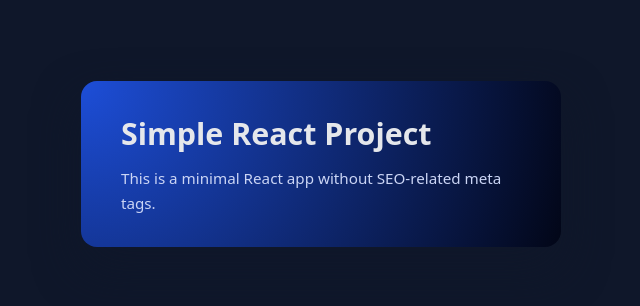
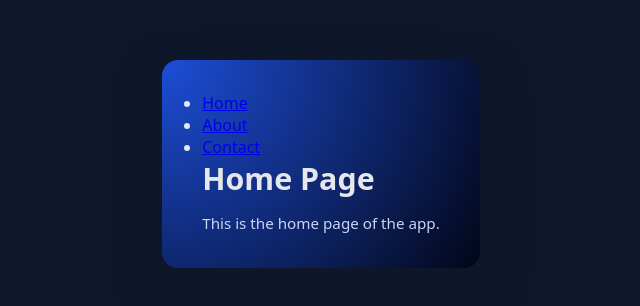
Before and after one commit to Jinesh112/SEO_TEST, a React (Vite) app: page / in a window 1280 px wide. Shown: the part 236-542 px from the top of the page, without its empty margins (319-959 px from the left). Built offline with nearby package versions, Linux system fonts and the light colour scheme.

Commit message:
commit message

```diff
--- a/package.json
+++ b/package.json
@@ -9,7 +9,8 @@
   },
   "dependencies": {
     "react": "^18.3.1",
-    "react-dom": "^18.3.1"
+    "react-dom": "^18.3.1",
+    "react-router-dom": "^7.0.2"
   },
   "devDependencies": {
     "@vitejs/plugin-react-swc": "^3.7.0",
--- a/src/App.jsx
+++ b/src/App.jsx
@@ -1,10 +1,33 @@
 import React from "react";
+import { Link, Routes, Route } from "react-router-dom";
+import Home from "./pages/Home.jsx";
+import About from "./pages/About.jsx";
+import Contact from "./pages/Contact.jsx";
 
 function App() {
   return (
     <div className="app">
-      <h1>Simple React Project</h1>
-      <p>This is a minimal React app without SEO-related meta tags.</p>
+      <nav className="nav">
+        <ul>
+          <li>
+            <Link to="/">Home</Link>
+          </li>
+          <li>
+            <Link to="/about">About</Link>
+          </li>
+          <li>
+            <Link to="/contact">Contact</Link>
+          </li>
+        </ul>
+      </nav>
+
+      <main>
+        <Routes>
+          <Route path="/" element={<Home />} />
+          <Route path="/about" element={<About />} />
+          <Route path="/contact" element={<Contact />} />
+        </Routes>
+      </main>
     </div>
   );
 }
--- a/src/main.jsx
+++ b/src/main.jsx
@@ -1,5 +1,6 @@
 import React from "react";
 import ReactDOM from "react-dom/client";
+import { BrowserRouter } from "react-router-dom";
 import App from "./App.jsx";
 import "./styles.css";
 
@@ -8,7 +9,9 @@ const rootElement = document.getElementById("root");
 if (rootElement) {
   ReactDOM.createRoot(rootElement).render(
     <React.StrictMode>
-      <App />
+      <BrowserRouter>
+        <App />
+      </BrowserRouter>
     </React.StrictMode>
   );
 }
--- /dev/null
+++ b/src/pages/About.jsx
@@ -0,0 +1,12 @@
+import React from "react";
+
+function About() {
+  return (
+    <div className="page">
+      <h1>About Page</h1>
+      <p>This is a simple about page without any SEO meta tags.</p>
+    </div>
+  );
+}
+
+export default About;
--- /dev/null
+++ b/src/pages/Contact.jsx
@@ -0,0 +1,12 @@
+import React from "react";
+
+function Contact() {
+  return (
+    <div className="page">
+      <h1>Contact Page</h1>
+      <p>This is a basic contact page without SEO-specific meta tags.</p>
+    </div>
+  );
+}
+
+export default Contact;
--- /dev/null
+++ b/src/pages/Home.jsx
@@ -0,0 +1,12 @@
+import React from "react";
+
+function Home() {
+  return (
+    <div className="page">
+      <h1>Home Page</h1>
+      <p>This is the home page of the app.</p>
+    </div>
+  );
+}
+
+export default Home;
```
